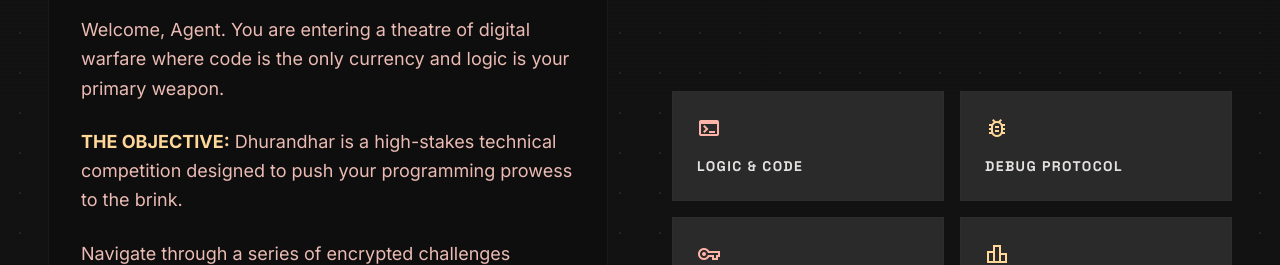
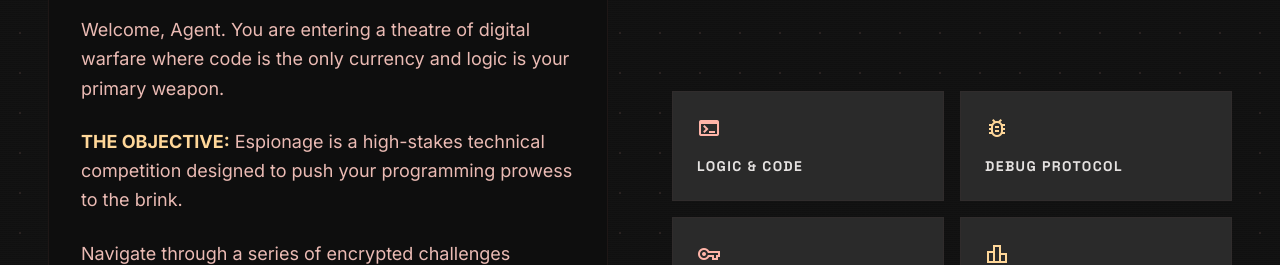
Before and after one commit to dBug-Labs/espionage-event, a Next.js app: page / in a window 1280 px wide. Shown: the part 1180-1445 px from the top of the page. Built offline with nearby package versions, Linux system fonts and the light colour scheme.

Commit message:
add dbug labs logo png tracking

```diff
--- a/src/app/page.tsx
+++ b/src/app/page.tsx
@@ -93,7 +93,7 @@ export default function LandingPage() {
               <h2 className="font-headline text-4xl font-bold text-primary uppercase tracking-tighter mb-8">Mission Briefing</h2>
               <div className="space-y-6 text-on-surface-variant font-body leading-relaxed text-lg">
                 <p>Welcome, Agent. You are entering a theatre of digital warfare where code is the only currency and logic is your primary weapon.</p>
-                <p><span className="text-secondary font-bold uppercase">The Objective:</span> Dhurandhar is a high-stakes technical competition designed to push your programming prowess to the brink.</p>
+                <p><span className="text-secondary font-bold uppercase">The Objective:</span> Espionage is a high-stakes technical competition designed to push your programming prowess to the brink.</p>
                 <p>Navigate through a series of encrypted challenges involving advanced debugging, complex algorithms, and rapid-fire problem solving. Every keystroke is monitored.</p>
                 <div className="p-4 bg-surface-container-high border-l-4 border-secondary">
                   <span className="text-secondary font-headline font-bold block mb-1">REAL-TIME SURVEILLANCE:</span>
--- a/tsconfig.json
+++ b/tsconfig.json
@@ -15,7 +15,7 @@
     "moduleResolution": "bundler",
     "resolveJsonModule": true,
     "isolatedModules": true,
-    "jsx": "preserve",
+    "jsx": "react-jsx",
     "incremental": true,
     "plugins": [
       {
```
Also changed, not shown: public/logo-dbug-removebg-preview.png (added).
